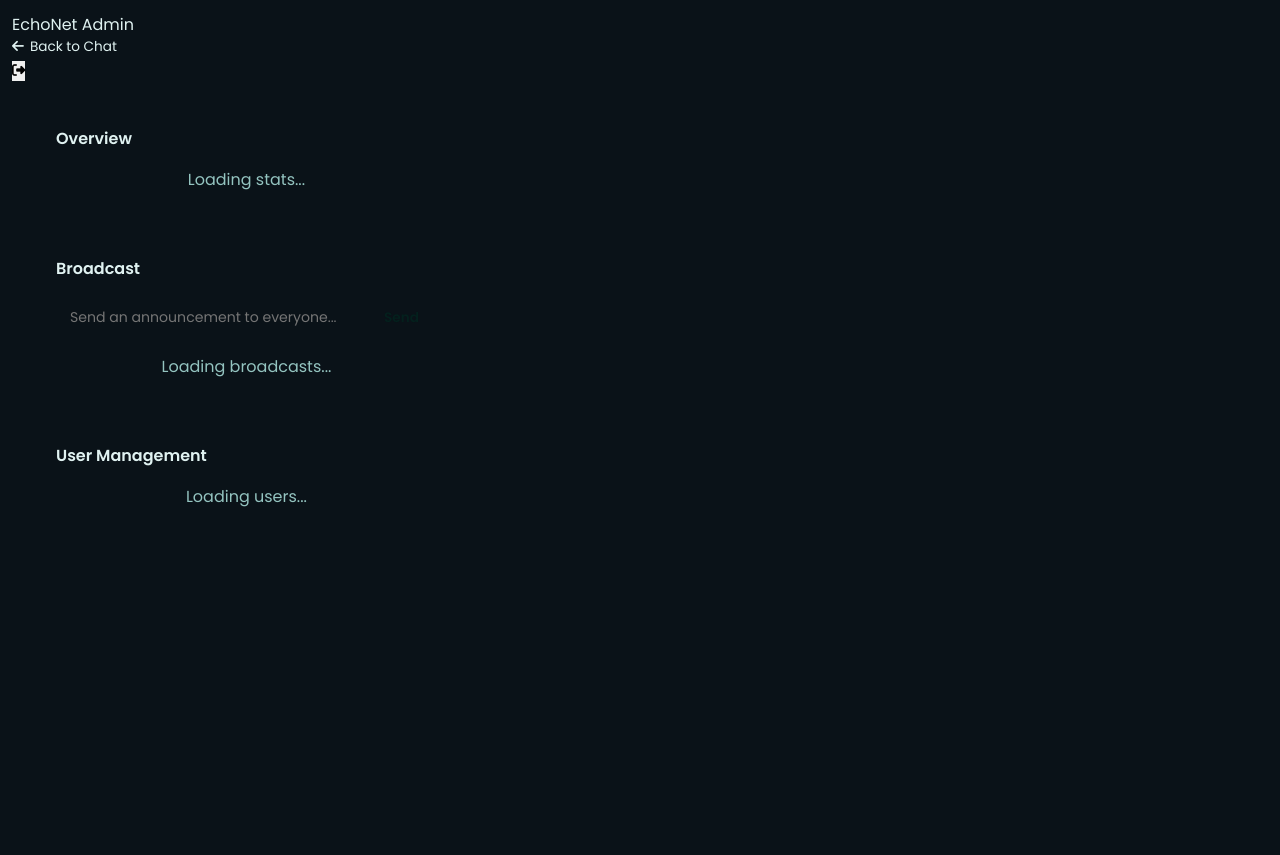
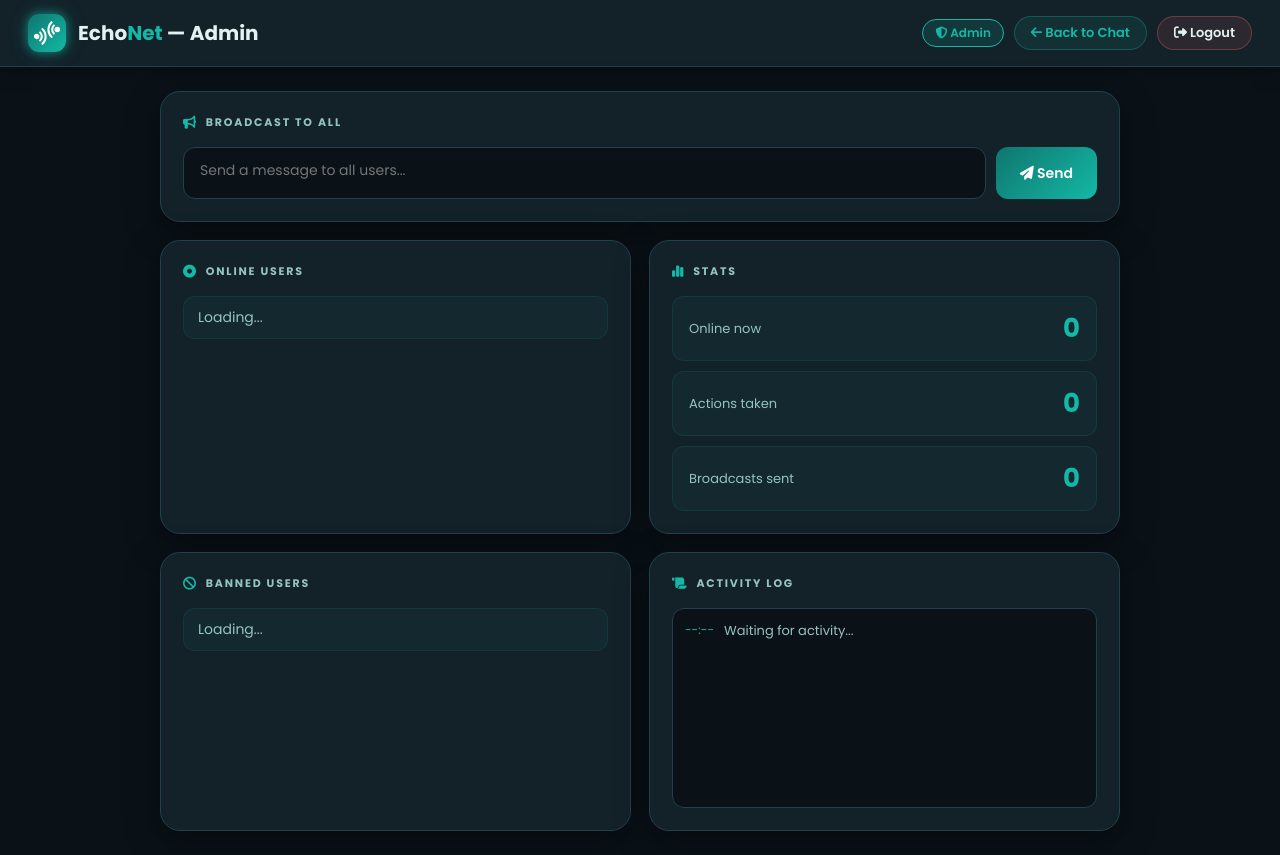
Before and after one commit to ishfak-akbar/echo-net-chat-room, a Flask app: template templates/admin.html in a window 1280 px wide. Before the commit the page ends 507 px from the top, so only its background shows below. Run offline with Flask 3, Linux system fonts and the light colour scheme; the template is opened without the code that fills it, so the values that code supplies are empty; some libraries are stand-ins or nearby versions.

Commit message:
style: restore original admin panel design, rewire to new backend

```diff
--- a/static/css/admin.css
+++ b/static/css/admin.css
@@ -1,188 +1,205 @@
-.admin-shell {
+.header {
+  background: var(--card);
+  border-bottom: 1px solid var(--border);
+  padding: 14px 28px;
   display: flex;
-  flex-direction: column;
-  height: 100vh;
+  align-items: center;
+  justify-content: space-between;
+  box-shadow: 0 4px 20px rgba(0, 0, 0, 0.3);
 }
 
-.admin-body {
-  flex: 1;
-  overflow-y: auto;
-  padding: 24px;
+.header-left {
   display: flex;
-  flex-direction: column;
-  gap: 24px;
-}
-
-.admin-section {
-  background: var(--bg-elevated);
-  border: 1px solid var(--border-color);
-  border-radius: var(--radius-lg);
-  padding: 20px;
-}
-
-.admin-section h3 {
-  font-size: 1rem;
-  font-weight: 600;
-  margin-bottom: 16px;
-}
-
-.stats-grid {
-  display: grid;
-  grid-template-columns: repeat(auto-fit, minmax(120px, 1fr));
+  align-items: center;
   gap: 12px;
 }
 
-.stat-card {
-  background: var(--bg-primary);
-  border: 1px solid var(--border-color);
-  border-radius: var(--radius-md);
-  padding: 14px;
-  text-align: center;
+.logo-box {
+  width: 38px;
+  height: 38px;
+  background: linear-gradient(135deg, var(--accent-start), var(--accent-end));
+  border-radius: 11px;
+  display: flex;
+  align-items: center;
+  justify-content: center;
+  font-size: 18px;
+  color: white;
+  box-shadow: 0 0 10px rgba(20, 184, 166, 0.6), 0 0 20px rgba(20, 184, 166, 0.3);
 }
 
-.stat-value {
-  font-size: 1.4rem;
-  font-weight: 700;
-  color: var(--accent);
+.header h1 { font-size: 20px; font-weight: 700; }
+.header h1 span { color: var(--accent-end); }
+
+.header-right { display: flex; align-items: center; gap: 10px; }
+
+.badge-admin {
+  background: rgba(20, 184, 166, 0.15);
+  border: 1px solid var(--accent-end);
+  color: var(--accent-end);
+  font-size: 12px;
+  font-weight: 600;
+  padding: 4px 12px;
+  border-radius: 9999px;
 }
 
-.stat-label {
-  font-size: 0.72rem;
-  color: var(--text-muted);
-  margin-top: 4px;
-  text-transform: uppercase;
-  letter-spacing: 0.03em;
+.logout-btn {
+  background: rgba(248, 113, 113, 0.1);
+  border: 1px solid rgba(248, 113, 113, 0.3);
+  color: var(--danger);
+  padding: 6px 16px;
+  border-radius: 9999px;
+  font-size: 13px;
+  font-weight: 600;
+  cursor: pointer;
+  text-decoration: none;
+  transition: 0.2s;
+}
+.logout-btn:hover { background: rgba(248, 113, 113, 0.2); }
+
+.wrap {
+  max-width: 1000px;
+  margin: 24px auto;
+  padding: 0 20px;
+  width: 100%;
+  display: grid;
+  grid-template-columns: 1fr 1fr;
+  gap: 18px;
 }
 
-.admin-user-row {
+.card {
+  background: var(--card);
+  border-radius: 20px;
+  border: 1px solid var(--border);
+  box-shadow: 0 10px 35px rgba(0, 0, 0, 0.45);
+  padding: 22px;
+}
+
+.card-full { grid-column: 1 / -1; }
+
+.card-title {
+  font-size: 11px;
+  font-weight: 700;
+  letter-spacing: 1.8px;
+  text-transform: uppercase;
+  color: var(--muted);
+  margin-bottom: 16px;
   display: flex;
   align-items: center;
-  justify-content: space-between;
-  padding: 10px 8px;
-  border-bottom: 1px solid var(--border-color);
+  gap: 8px;
 }
+.card-title i { color: var(--accent-end); font-size: 13px; }
 
-.admin-user-row:last-child {
-  border-bottom: none;
+.user-list {
+  list-style: none;
+  display: flex;
+  flex-direction: column;
+  gap: 6px;
+  max-height: 300px;
+  overflow-y: auto;
 }
+.user-list::-webkit-scrollbar { width: 3px; }
+.user-list::-webkit-scrollbar-track { background: transparent; }
+.user-list::-webkit-scrollbar-thumb { background: var(--border); border-radius: 9999px; }
 
-.admin-user-info {
+.user-list li {
   display: flex;
   align-items: center;
   gap: 10px;
-  font-size: 0.88rem;
+  padding: 10px 14px;
+  background: rgba(20, 184, 166, 0.05);
+  border: 1px solid rgba(20, 184, 166, 0.1);
+  border-radius: 12px;
+  font-size: 14px;
 }
 
-.ban-tag {
-  font-size: 0.68rem;
-  background: var(--danger);
-  color: white;
-  padding: 2px 8px;
-  border-radius: 999px;
+.udot { width: 7px; height: 7px; background: var(--online); border-radius: 50%; flex-shrink: 0; box-shadow: 0 0 6px var(--online); }
+.bdot { width: 7px; height: 7px; background: var(--danger); border-radius: 50%; flex-shrink: 0; box-shadow: 0 0 6px var(--danger); }
+
+.actions { margin-left: auto; display: flex; gap: 6px; }
+
+.bkick, .bban, .bunban {
+  border: none;
+  border-radius: 8px;
+  padding: 5px 11px;
+  font-family: "Poppins", sans-serif;
+  font-size: 12px;
   font-weight: 600;
+  cursor: pointer;
+  transition: 0.2s;
 }
+.bkick { background: rgba(251, 191, 36, 0.1); color: var(--warn); border: 1px solid rgba(251, 191, 36, 0.25); }
+.bban { background: rgba(248, 113, 113, 0.1); color: var(--danger); border: 1px solid rgba(248, 113, 113, 0.25); }
+.bunban { background: rgba(52, 211, 153, 0.1); color: var(--online); border: 1px solid rgba(52, 211, 153, 0.25); }
+.bkick:hover { background: rgba(251, 191, 36, 0.2); }
+.bban:hover { background: rgba(248, 113, 113, 0.2); }
+.bunban:hover { background: rgba(52, 211, 153, 0.2); }
 
-.admin-user-actions {
-  display: flex;
-  gap: 8px;
+.stats { display: flex; flex-direction: column; gap: 10px; }
+.stat {
+  display: flex; justify-content: space-between; align-items: center;
+  padding: 12px 16px; background: rgba(20, 184, 166, 0.05);
+  border: 1px solid rgba(20, 184, 166, 0.12); border-radius: 12px;
 }
+.stat-label { font-size: 13px; color: var(--muted); }
+.stat-val { font-size: 26px; font-weight: 700; color: var(--accent-end); }
 
-.admin-btn {
-  font-size: 0.78rem;
-  padding: 6px 12px;
-  border-radius: var(--radius-md);
-  font-weight: 500;
-  transition: opacity 0.2s;
-}
-
-.admin-btn:hover {
-  opacity: 0.85;
-}
-
-.admin-btn.kick {
-  background: #f59e0b;
-  color: #1a1300;
-}
-
-.admin-btn.ban {
-  background: var(--danger);
-  color: white;
-}
-
-.admin-btn.unban {
-  background: var(--accent);
-  color: #04201d;
-}
-
-.broadcast-form {
-  display: flex;
-  gap: 10px;
-  margin-bottom: 16px;
-}
-
-.broadcast-form input {
-  flex: 1;
-  padding: 10px 14px;
-  background: var(--bg-primary);
-  border: 1px solid var(--border-color);
-  border-radius: var(--radius-md);
-  color: var(--text-primary);
-  font-size: 0.88rem;
-  outline: none;
-}
-
-.broadcast-form input:focus {
-  border-color: var(--accent);
-}
-
-.broadcast-form button {
-  padding: 10px 18px;
-  background: var(--accent);
-  color: #04201d;
-  border-radius: var(--radius-md);
-  font-weight: 600;
-  font-size: 0.85rem;
-}
-
-.broadcast-form button:hover {
-  background: var(--accent-hover);
-}
-
-.broadcast-feed {
+#log {
+  background: #0a1218;
+  border: 1px solid var(--border);
+  border-radius: 12px;
+  padding: 12px;
+  height: 200px;
+  overflow-y: auto;
   display: flex;
   flex-direction: column;
-  gap: 10px;
-  max-height: 260px;
-  overflow-y: auto;
+  gap: 4px;
+  font-size: 13px;
 }
+#log::-webkit-scrollbar { width: 3px; }
+#log::-webkit-scrollbar-track { background: transparent; }
+#log::-webkit-scrollbar-thumb { background: var(--border); border-radius: 9999px; }
 
-.broadcast-item {
-  background: var(--bg-primary);
-  border: 1px solid var(--border-color);
-  border-radius: var(--radius-md);
-  padding: 10px 14px;
+.log-row { display: flex; gap: 10px; }
+.log-t { color: var(--accent-end); flex-shrink: 0; font-size: 12px; }
+.log-m { color: var(--muted); }
+
+.bc-form { display: flex; gap: 10px; }
+
+textarea {
+  flex: 1;
+  background: #0a1218;
+  border: 1px solid var(--border);
+  border-radius: 12px;
+  padding: 12px 16px;
+  color: var(--text);
+  font-family: "Poppins", sans-serif;
+  font-size: 14px;
+  resize: none;
+  height: 52px;
+  outline: none;
+  transition: border-color 0.2s;
 }
+textarea:focus { border-color: var(--accent-end); }
 
-.broadcast-meta {
+.bc-btn {
+  background: linear-gradient(135deg, var(--accent-start), var(--accent-end));
+  color: white;
+  border: none;
+  border-radius: 12px;
+  padding: 0 24px;
+  font-family: "Poppins", sans-serif;
+  font-size: 14px;
+  font-weight: 600;
+  cursor: pointer;
+  transition: 0.2s;
+  white-space: nowrap;
+}
+.bc-btn:hover { opacity: 0.85; }
+
+.empty { font-size: 13px; color: var(--muted); padding: 8px 0; }
+
+body {
   display: flex;
-  justify-content: space-between;
-  font-size: 0.72rem;
-  color: var(--text-muted);
-  margin-bottom: 4px;
+  flex-direction: column;
+  min-height: 100vh;
 }
-
-.broadcast-content {
-  font-size: 0.88rem;
-}
-
-.back-link {
-  font-size: 0.85rem;
-  color: var(--text-muted);
-  display: flex;
-  align-items: center;
-  gap: 6px;
-}
-
-.back-link:hover {
-  color: var(--accent);
-}
--- a/static/js/admin.js
+++ b/static/js/admin.js
@@ -1,176 +1,153 @@
-const statsGrid = document.getElementById("stats-grid");
-const userMgmtList = document.getElementById("user-mgmt-list");
-const broadcastForm = document.getElementById("broadcast-form");
-const broadcastFeed = document.getElementById("broadcast-feed");
-const logoutBtn = document.getElementById("admin-logout-btn");
+const socket = io({ withCredentials: true });
 
-let allUsersAdmin = [];
-let bannedUserIds = new Set();
+let actions = parseInt(localStorage.getItem("admin_actions") || "0");
+document.getElementById("s-actions").textContent = actions;
 
-function escapeHtml(text) {
-  const div = document.createElement("div");
-  div.textContent = text;
-  return div.innerHTML;
+function log(text) {
+  const box = document.getElementById("log");
+  const placeholder = box.querySelector(".log-m");
+  if (placeholder && placeholder.textContent === "Waiting for activity...") {
+    box.innerHTML = "";
+  }
+  const now = new Date().toLocaleTimeString("en-US", { hour: "2-digit", minute: "2-digit" });
+  const row = document.createElement("div");
+  row.className = "log-row";
+  row.innerHTML = `<span class="log-t">${now}</span><span class="log-m">${text}</span>`;
+  box.appendChild(row);
+  box.scrollTop = box.scrollHeight;
 }
 
-function formatTime(isoString) {
-  const date = new Date(isoString);
-  return date.toLocaleString([], { hour: "2-digit", minute: "2-digit", month: "short", day: "numeric" });
+function bumpActions() {
+  actions++;
+  localStorage.setItem("admin_actions", actions);
+  document.getElementById("s-actions").textContent = actions;
 }
 
-function renderStats(stats) {
-  const items = [
-    { label: "Total Users", value: stats.total_users },
-    { label: "Online Now", value: stats.online_users },
-    { label: "Groups", value: stats.total_groups },
-    { label: "DM Messages", value: stats.total_dm_messages },
-    { label: "Group Messages", value: stats.total_group_messages },
-    { label: "Global Messages", value: stats.total_global_messages },
-    { label: "Broadcasts", value: stats.total_broadcasts },
-    { label: "Active Bans", value: stats.active_bans },
-  ];
-  statsGrid.innerHTML = items
-    .map(
-      (i) => `
-      <div class="stat-card">
-        <div class="stat-value">${i.value}</div>
-        <div class="stat-label">${i.label}</div>
-      </div>
-    `
-    )
-    .join("");
-}
+// ---------- Online users ----------
+socket.on("online_users_snapshot", (data) => {
+  const list = document.getElementById("admin-users");
+  const online = data.users.filter((u) => u.id !== MY_ID);
+  document.getElementById("s-online").textContent = online.length;
 
-function renderUserManagement() {
-  if (allUsersAdmin.length === 0) {
-    userMgmtList.innerHTML = `<div class="empty-state">No other users</div>`;
+  if (!online.length) {
+    list.innerHTML = '<li class="empty">No other users online</li>';
     return;
   }
 
-  userMgmtList.innerHTML = allUsersAdmin
-    .map((u) => {
-      const isBanned = bannedUserIds.has(u.id);
-      return `
-        <div class="admin-user-row">
-          <div class="admin-user-info">
-            <div class="user-avatar small">
-              ${u.profile_pic ? `<img src="${u.profile_pic}" alt="">` : `<i class="fa-solid fa-user"></i>`}
-              ${u.is_online ? `<span class="status-dot online"></span>` : ""}
-            </div>
-            <span>${escapeHtml(u.username)}</span>
-            ${isBanned ? `<span class="ban-tag">Banned</span>` : ""}
-          </div>
-          <div class="admin-user-actions">
-            ${
-              isBanned
-                ? `<button class="admin-btn unban" data-action="unban" data-user-id="${u.id}">Unban</button>`
-                : `
-                  <button class="admin-btn kick" data-action="kick" data-user-id="${u.id}">Kick</button>
-                  <button class="admin-btn ban" data-action="ban" data-user-id="${u.id}">Ban</button>
-                `
-            }
-          </div>
-        </div>
-      `;
-    })
-    .join("");
+  list.innerHTML = "";
+  online.forEach((u) => {
+    const li = document.createElement("li");
+    li.id = `auser-${u.id}`;
+    li.innerHTML = `
+      <span class="udot"></span>
+      <span style="font-weight:500">${u.username}</span>
+      <div class="actions">
+        <button class="bkick" onclick="doKick(${u.id}, '${u.username}')">Kick</button>
+        <button class="bban" onclick="doBan(${u.id}, '${u.username}')">Ban</button>
+      </div>`;
+    list.appendChild(li);
+  });
+});
+
+// ---------- Banned users ----------
+socket.on("banned_users", (data) => {
+  const list = document.getElementById("ban-list");
+  if (!data.bans.length) {
+    list.innerHTML = '<li class="empty">No banned users</li>';
+    return;
+  }
+  list.innerHTML = "";
+  data.bans.forEach((b) => {
+    const li = document.createElement("li");
+    li.id = `buser-${b.user_id}`;
+    li.innerHTML = `
+      <span class="bdot"></span>
+      <span style="font-weight:500">${b.username}</span>
+      <div class="actions">
+        <button class="bunban" onclick="doUnban(${b.user_id}, '${b.username}')">Unban</button>
+      </div>`;
+    list.appendChild(li);
+  });
+});
+
+// ---------- Stats ----------
+socket.on("admin_stats", (stats) => {
+  document.getElementById("s-online").textContent = stats.online_users;
+  document.getElementById("s-bc").textContent = stats.total_broadcasts;
+});
+
+// ---------- Broadcasts ----------
+socket.on("broadcast_history", (data) => {
+  data.broadcasts.forEach((b) => log(`📢 ${b.content}`));
+});
+
+socket.on("new_broadcast", (b) => {
+  log(`📢 Broadcast: ${b.content}`);
+  socket.emit("get_admin_stats");
+});
+
+function doBroadcast() {
+  const msg = document.getElementById("bc-msg").value.trim();
+  if (!msg) return;
+  socket.emit("send_broadcast", { content: msg });
+  document.getElementById("bc-msg").value = "";
 }
 
-userMgmtList.addEventListener("click", (e) => {
-  const btn = e.target.closest(".admin-btn");
-  if (!btn) return;
-  const userId = parseInt(btn.dataset.userId, 10);
-  const action = btn.dataset.action;
-
-  if (action === "kick") {
-    socket.emit("kick_user", { user_id: userId });
-  } else if (action === "ban") {
-    const reason = prompt("Reason for ban (optional):") || "";
-    socket.emit("ban_user", { user_id: userId, reason });
-  } else if (action === "unban") {
-    socket.emit("unban_user", { user_id: userId });
+// ---------- Actions: kick / ban / unban ----------
+socket.on("admin_action", (data) => {
+  if (data.action === "kick") {
+    log(`⚠️ Kicked ${data.username}`);
+    document.getElementById(`auser-${data.user_id}`)?.remove();
+  } else if (data.action === "ban") {
+    log(`🚫 Banned ${data.username}${data.reason ? " (" + data.reason + ")" : ""}`);
+    document.getElementById(`auser-${data.user_id}`)?.remove();
+  } else if (data.action === "unban") {
+    log(`✅ Unbanned ${data.username}`);
+    const li = document.getElementById(`buser-${data.user_id}`);
+    if (li) li.remove();
+    const list = document.getElementById("ban-list");
+    if (!list.children.length) list.innerHTML = '<li class="empty">No banned users</li>';
   }
+  socket.emit("get_admin_stats");
+  socket.emit("get_banned_users");
 });
 
-broadcastForm.addEventListener("submit", (e) => {
-  e.preventDefault();
-  const input = document.getElementById("broadcast-input");
-  const content = input.value.trim();
-  if (!content) return;
-  socket.emit("send_broadcast", { content });
-  input.value = "";
-});
-
-function renderBroadcastFeed(broadcasts) {
-  if (broadcasts.length === 0) {
-    broadcastFeed.innerHTML = `<div class="empty-state">No broadcasts yet</div>`;
-    return;
-  }
-  broadcastFeed.innerHTML = broadcasts
-    .map(
-      (b) => `
-      <div class="broadcast-item">
-        <div class="broadcast-meta">
-          <strong>${escapeHtml(b.admin_username || "Admin")}</strong>
-          <span>${formatTime(b.timestamp)}</span>
-        </div>
-        <div class="broadcast-content">${escapeHtml(b.content)}</div>
-      </div>
-    `
-    )
-    .join("");
+function doKick(userId, username) {
+  if (!confirm(`Kick ${username} from the chat?`)) return;
+  socket.emit("kick_user", { user_id: userId });
+  bumpActions();
 }
 
-logoutBtn.addEventListener("click", async () => {
-  await fetch("/auth/logout", { method: "POST" });
-  window.location.href = "/login";
-});
+function doBan(userId, username) {
+  if (!confirm(`Permanently ban ${username}?`)) return;
+  socket.emit("ban_user", { user_id: userId });
+  bumpActions();
+}
 
-socket.on("admin_stats", renderStats);
-
-socket.on("all_users", (data) => {
-  allUsersAdmin = data.users;
-  renderUserManagement();
-});
-
-socket.on("banned_users", (data) => {
-  bannedUserIds = new Set(data.bans.map((b) => b.user_id));
-  renderUserManagement();
-});
-
-socket.on("broadcast_history", (data) => {
-  renderBroadcastFeed(data.broadcasts);
-});
-
-socket.on("new_broadcast", (broadcast) => {
-  const emptyState = broadcastFeed.querySelector(".empty-state");
-  if (emptyState) broadcastFeed.innerHTML = "";
-  broadcastFeed.insertAdjacentHTML(
-    "afterbegin",
-    `
-      <div class="broadcast-item">
-        <div class="broadcast-meta">
-          <strong>${escapeHtml(broadcast.admin_username || "Admin")}</strong>
-          <span>${formatTime(broadcast.timestamp)}</span>
-        </div>
-        <div class="broadcast-content">${escapeHtml(broadcast.content)}</div>
-      </div>
-    `
-  );
-});
-
-socket.on("admin_action", () => {
-  socket.emit("get_all_users");
-  socket.emit("get_banned_users");
-  socket.emit("get_admin_stats");
-});
+function doUnban(userId, username) {
+  if (!confirm(`Unban ${username}?`)) return;
+  socket.emit("unban_user", { user_id: userId });
+  bumpActions();
+}
 
 socket.on("error", (data) => {
   alert(data.message);
 });
 
-// Initial load
+socket.on("disconnect", (reason) => {
+  if (reason === "io server disconnect") {
+    window.location.href = "/login";
+  }
+});
+
+// ---------- Logout ----------
+document.getElementById("logout-link").addEventListener("click", async (e) => {
+  e.preventDefault();
+  await fetch("/auth/logout", { method: "POST" });
+  window.location.href = "/login";
+});
+
+// ---------- Initial load ----------
 socket.emit("get_admin_stats");
-socket.emit("get_all_users");
 socket.emit("get_banned_users");
 socket.emit("get_broadcast_history", { limit: 20 });
--- a/templates/admin.html
+++ b/templates/admin.html
@@ -3,58 +3,82 @@
 <head>
   <meta charset="UTF-8">
   <meta name="viewport" content="width=device-width, initial-scale=1.0">
-  <title>EchoNet — Admin</title>
-  <link rel="preconnect" href="https://fonts.googleapis.com">
-  <link href="https://fonts.googleapis.com/css2?family=Poppins:wght@400;500;600&display=swap" rel="stylesheet">
+  <title>Admin Panel — EchoNet</title>
   <link rel="stylesheet" href="https://cdnjs.cloudflare.com/ajax/libs/font-awesome/6.5.0/css/all.min.css">
   <link rel="stylesheet" href="{{ url_for('static', filename='css/base.css') }}">
-  <link rel="stylesheet" href="{{ url_for('static', filename='css/chat.css') }}">
   <link rel="stylesheet" href="{{ url_for('static', filename='css/admin.css') }}">
 </head>
 <body>
-  <div class="admin-shell">
-    <header class="topbar">
-      <div class="brand">EchoNet Admin</div>
-      <div class="topbar-right">
-        <a href="{{ url_for('views.chat_page') }}" class="back-link">
+  <div class="header">
+    <div class="header-left">
+      <div class="logo-box">
+        <svg xmlns="http://www.w3.org/2000/svg" width="32" height="32" viewBox="0 0 28 28" fill="none" stroke="white" stroke-width="1.8" stroke-linecap="round" stroke-linejoin="round">
+          <circle cx="5" cy="17" r="1.5" fill="white" />
+          <path d="M8 13.5a5 5 0 0 1 0 7" />
+          <path d="M10 10.5a9 9 0 0 1 0 13" />
+          <circle cx="23" cy="11" r="1.5" fill="white" />
+          <path d="M20 7.5a5 5 0 0 0 0 7" />
+          <path d="M18 4.5a9 9 0 0 0 0 13" />
+        </svg>
+      </div>
+      <h1>Echo<span>Net</span> — Admin</h1>
+    </div>
+    <div class="header-right">
+      <span class="badge-admin"><i class="fa-solid fa-shield-halved"></i> Admin</span>
+      <a href="/chat" class="logout-btn" style="background:rgba(20,184,166,0.1);border-color:rgba(20,184,166,0.3);color:var(--accent-end);">
         <i class="fa-solid fa-arrow-left"></i> Back to Chat
       </a>
-        <button id="admin-logout-btn" class="logout-btn" title="Log out">
-          <i class="fa-solid fa-right-from-bracket"></i>
-        </button>
+      <a href="#" id="logout-link" class="logout-btn"><i class="fa-solid fa-right-from-bracket"></i> Logout</a>
     </div>
-    </header>
+  </div>
 
-    <div class="admin-body">
-      <section class="admin-section">
-        <h3>Overview</h3>
-        <div id="stats-grid" class="stats-grid">
-          <div class="empty-state">Loading stats...</div>
+  <div class="wrap">
+    <div class="card card-full">
+      <div class="card-title"><i class="fa-solid fa-bullhorn"></i> Broadcast to All</div>
+      <div class="bc-form">
+        <textarea id="bc-msg" placeholder="Send a message to all users..."></textarea>
+        <button class="bc-btn" onclick="doBroadcast()"><i class="fa-solid fa-paper-plane"></i> Send</button>
       </div>
-      </section>
+    </div>
 
-      <section class="admin-section">
-        <h3>Broadcast</h3>
-        <form id="broadcast-form" class="broadcast-form">
-          <input type="text" id="broadcast-input" placeholder="Send an announcement to everyone..." required>
-          <button type="submit">Send</button>
-        </form>
-        <div id="broadcast-feed" class="broadcast-feed">
-          <div class="empty-state">Loading broadcasts...</div>
+    <div class="card">
+      <div class="card-title"><i class="fa-solid fa-circle-dot"></i> Online Users</div>
+      <ul class="user-list" id="admin-users">
+        <li class="empty">Loading...</li>
+      </ul>
     </div>
-      </section>
 
-      <section class="admin-section">
-        <h3>User Management</h3>
-        <div id="user-mgmt-list">
-          <div class="empty-state">Loading users...</div>
+    <div class="card">
+      <div class="card-title"><i class="fa-solid fa-chart-simple"></i> Stats</div>
+      <div class="stats">
+        <div class="stat"><span class="stat-label">Online now</span><span class="stat-val" id="s-online">0</span></div>
+        <div class="stat"><span class="stat-label">Actions taken</span><span class="stat-val" id="s-actions">0</span></div>
+        <div class="stat"><span class="stat-label">Broadcasts sent</span><span class="stat-val" id="s-bc">0</span></div>
       </div>
-      </section>
+    </div>
+
+    <div class="card">
+      <div class="card-title"><i class="fa-solid fa-ban"></i> Banned Users</div>
+      <ul class="user-list" id="ban-list">
+        <li class="empty">Loading...</li>
+      </ul>
+    </div>
+
+    <div class="card">
+      <div class="card-title"><i class="fa-solid fa-scroll"></i> Activity Log</div>
+      <div id="log">
+        <div class="log-row">
+          <span class="log-t">--:--</span>
+          <span class="log-m">Waiting for activity...</span>
+        </div>
+      </div>
     </div>
   </div>
 
   <script src="https://cdn.socket.io/4.6.0/socket.io.min.js"></script>
-  <script src="{{ url_for('static', filename='js/socket.js') }}"></script>
+  <script>
+    const MY_ID = {{ current_user.id }};
+  </script>
   <script src="{{ url_for('static', filename='js/admin.js') }}"></script>
 </body>
 </html>
```
Lines whose indentation alone changed are shown as unchanged.
